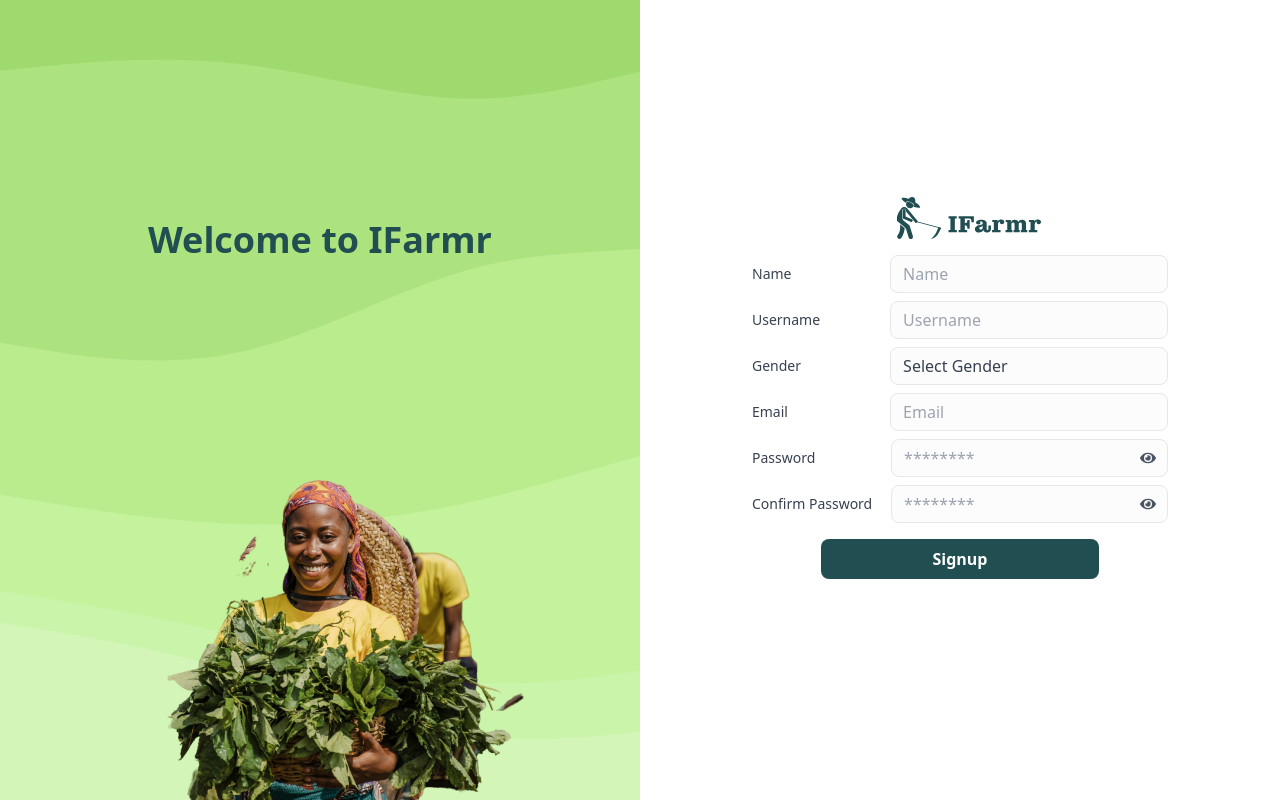
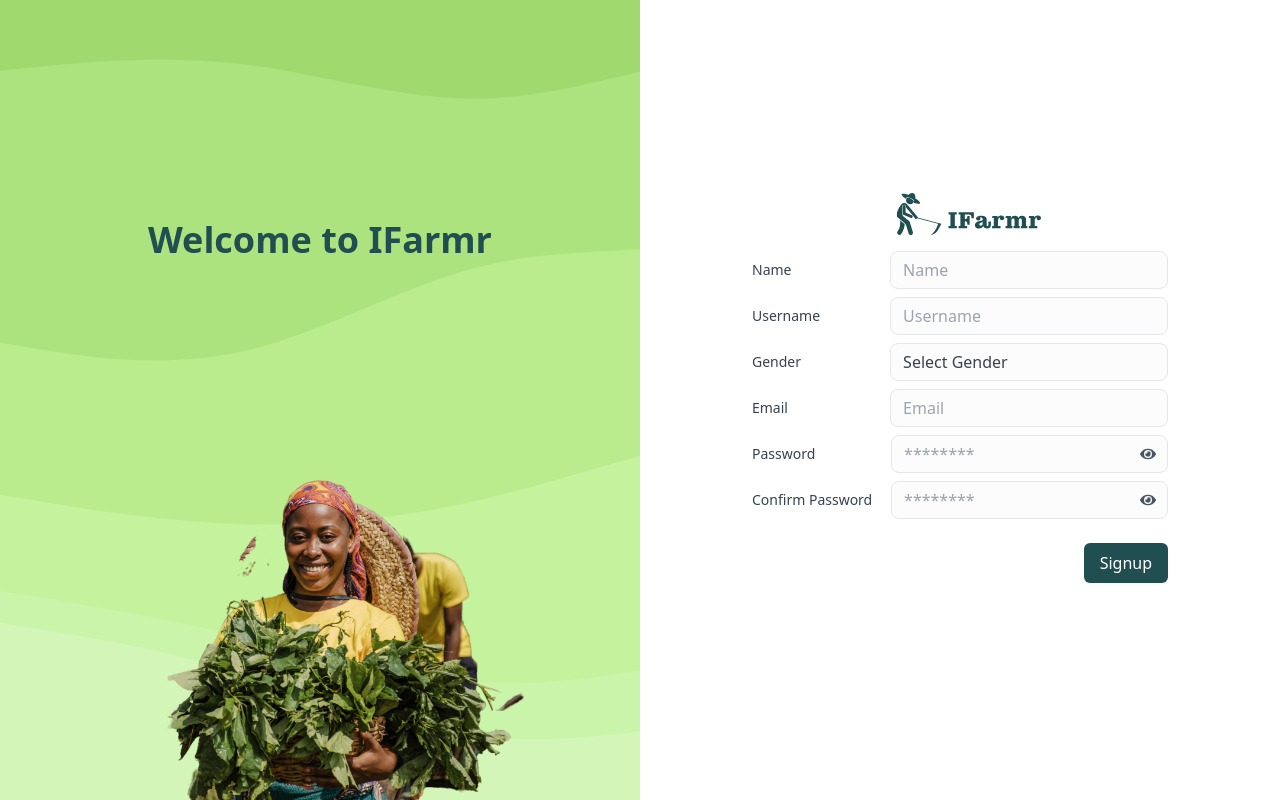
Before and after one commit to Tiana-Coker/iFarmr-frontend, a React (Vite) app: page /signup in a window 1280 px wide. Built offline with nearby package versions, Linux system fonts and the light colour scheme; no server answers.

Commit message:
new version

```diff
--- a/src/routes/signup/signup.tsx
+++ b/src/routes/signup/signup.tsx
@@ -260,11 +260,11 @@ const Signup: React.FC = () => {
   )}
 
   {/* Signup button with spinner */}
-  <div className="flex items-center justify-center mt-4">
+  <div className="flex justify-end">
     <button
+      className="bg-[#204E51] hover:bg-opacity-90 text-white mt-4 font-medium py-2 px-4 rounded-md focus:outline-none focus:shadow-outline flex items-center whitespace-nowrap"
       type="submit"
-      className="w-2/3 bg-[#204e51] hover:bg-blue-700 text-white font-semibold py-2 px-4 rounded-lg focus:outline-none focus:shadow-outline flex justify-center"
-      disabled={isLoading}
+      disabled={isLoading} // Disable button when loading
     >
       {isLoading ? (
         <FaSpinner className="animate-spin mr-2" />
```
